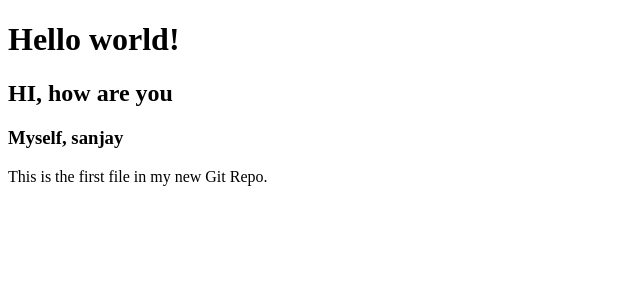
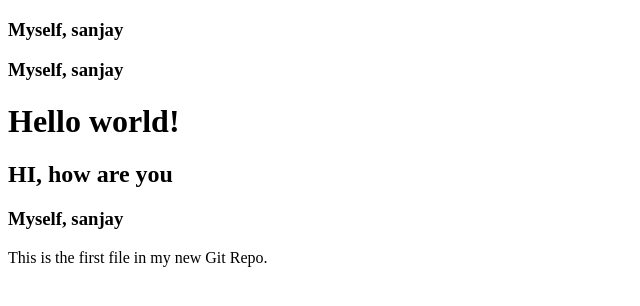
Before and after one commit to ksanjay123/mypro1, a plain HTML site: page index.html in a window 1280 px wide. Shown: the whole page, without its empty margins (0-640 px from the left). Drawn offline with Linux system fonts and the light colour scheme.

Commit message:
second change

```diff
--- a/index.html
+++ b/index.html
@@ -4,11 +4,14 @@
 <title>Hello World!</title>
 </head>
 <body>
+<h3> Myself, sanjay</h3>
+<h3> Myself, sanjay</h3>
 
 <h1>Hello world!</h1>
 <h2>HI, how are you</H2>
 <h3> Myself, sanjay</h3>
 <p>This is the first file in my new Git Repo.</p>
 
+
 </body>
 </html>
```
